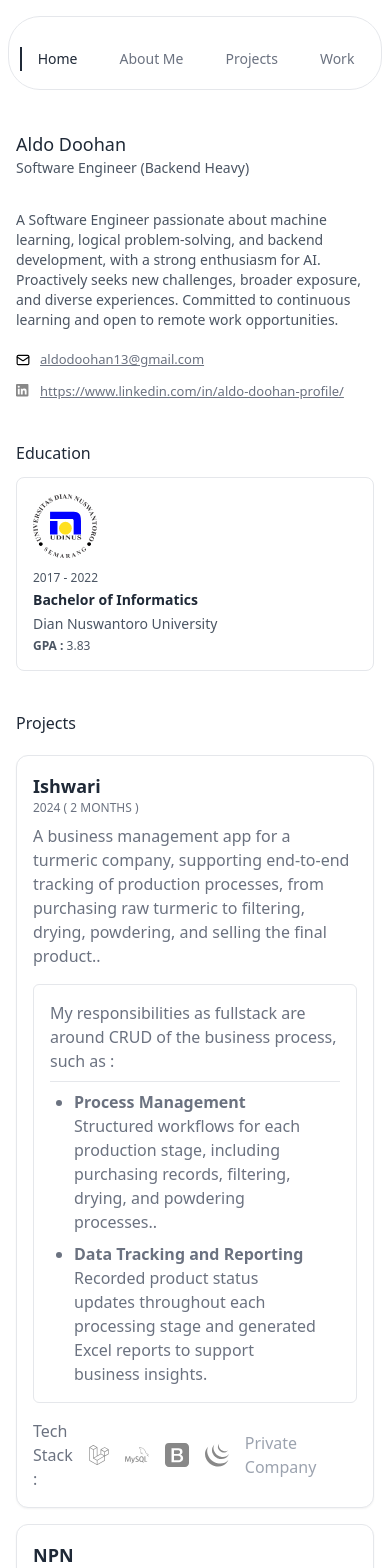
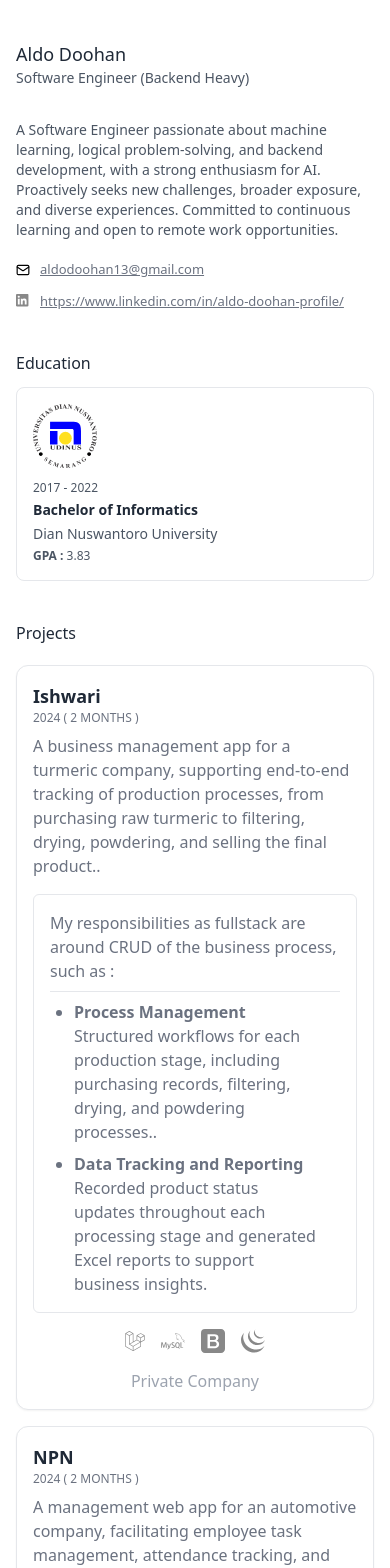
Before and after one commit to meowjestic/meowjestic.github.io, a Nuxt app: page / in a window 390 px wide. Shown: the top 1568 px of the page. Built offline with nearby package versions, Linux system fonts and the light colour scheme.

Commit message:
Update index.vue

```diff
--- a/pages/index.vue
+++ b/pages/index.vue
@@ -1,9 +1,9 @@
 <template>
 
-    <header class="sticky top-0 inset-x-0 flex flex-wrap md:justify-start md:flex-nowrap z-50 w-full text-sm">
+    <!-- <header class="sticky top-0 inset-x-0 flex flex-wrap md:justify-start md:flex-nowrap z-50 w-full text-sm">
         <nav
             class="mt-4 relative max-w-3xl w-full bg-white border border-gray-200 rounded-[2rem] mx-2 py-2.5 md:flex md:items-center md:justify-between md:py-0 md:px-4 md:mx-auto  ">
-            <!-- <div class="px-4 md:px-0 flex justify-between items-center">
+            <div class="px-4 md:px-0 flex justify-between items-center">
                 <div class="md:hidden">
                     <button type="button"
                         class="hs-collapse-toggle flex justify-center items-center size-6 border border-gray-200 text-gray-500 rounded-full hover:bg-gray-200 focus:outline-none focus:bg-gray-200"
@@ -25,7 +25,7 @@
                         </svg>
                     </button>
                 </div>
-            </div> -->
+            </div>
 
             <div id="hs-navbar-header-floating"
                 class="block hs-collapse overflow-hidden transition-all duration-300 basis-full grow"
@@ -44,7 +44,7 @@
                 </div>
             </div>
         </nav>
-    </header>
+    </header> -->
     <!-- ========== END HEADER ========== -->
 
     <!-- ========== MAIN CONTENT ========== -->
@@ -201,9 +201,8 @@
                             </ul>
                         </div>
 
-                        <div class="mt-4 flex gap-4 text-gray-500 items-center justify-between">
+                        <div class="mt-4 flex gap-4 text-gray-500 items-center flex-col md:flex-row justify-between">
                             <div class="flex gap-4 items-center justify-start flex-1">
-                                Tech Stack :
                                 <!-- laravel -->
 
                                 <div class="hs-tooltip flex items-center">
@@ -317,9 +316,8 @@
                             </ul>
                         </div>
 
-                        <div class="mt-4 flex gap-4 text-gray-500 items-center justify-between">
+                        <div class="mt-4 flex gap-4 text-gray-500 items-center justify-bet flex-col md:flex-rowween">
                             <div class="mt-4 flex gap-4 text-gray-500 items-center justify-between">
-                                Tech Stack :
                                 <!-- laravel -->
 
                                 <div class="hs-tooltip flex items-center">
@@ -451,9 +449,8 @@
                             </ul>
                         </div>
 
-                        <div class="mt-4 flex gap-4 text-gray-500 items-center">
+                        <div class="mt-4 flex gap-4 text-gray-500 items-center flex-col md:flex-row">
                             <div class="mt-4 flex gap-4 text-gray-500 items-center justify-between">
-                                Tech Stack :
                                 <!-- laravel -->
 
                                 <div class="hs-tooltip flex items-center">
@@ -580,9 +577,8 @@
                             </ul>
                         </div>
 
-                        <div class="mt-4 flex gap-4 text-gray-500 items-center">
+                        <div class="mt-4 flex gap-4 text-gray-500 items-center flex-col md:flex-row">
                             <div class="mt-4 flex gap-4 text-gray-500 items-center justify-between">
-                                Tech Stack :
                                 <!-- laravel -->
 
                                 <div class="hs-tooltip flex items-center">
@@ -696,9 +692,8 @@
                             </ul>
                         </div>
 
-                        <div class="mt-4 flex gap-4 text-gray-500 items-center">
+                        <div class="mt-4 flex gap-4 text-gray-500 items-center flex-col md:flex-row">
                             <div class="mt-4 flex gap-4 text-gray-500 items-center justify-between">
-                                Tech Stack :
                                 <!-- laravel -->
 
                                 <div class="hs-tooltip flex items-center">
```
